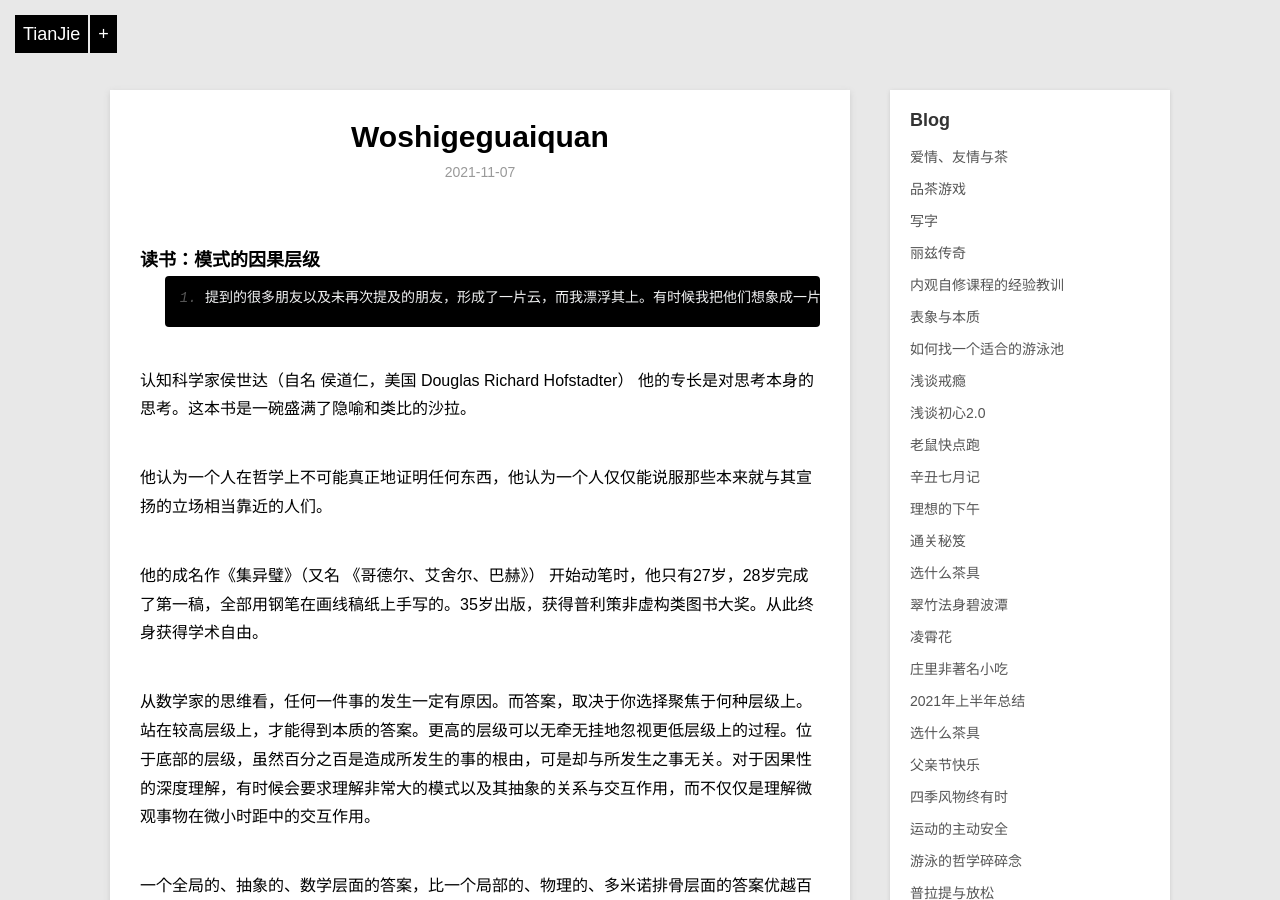
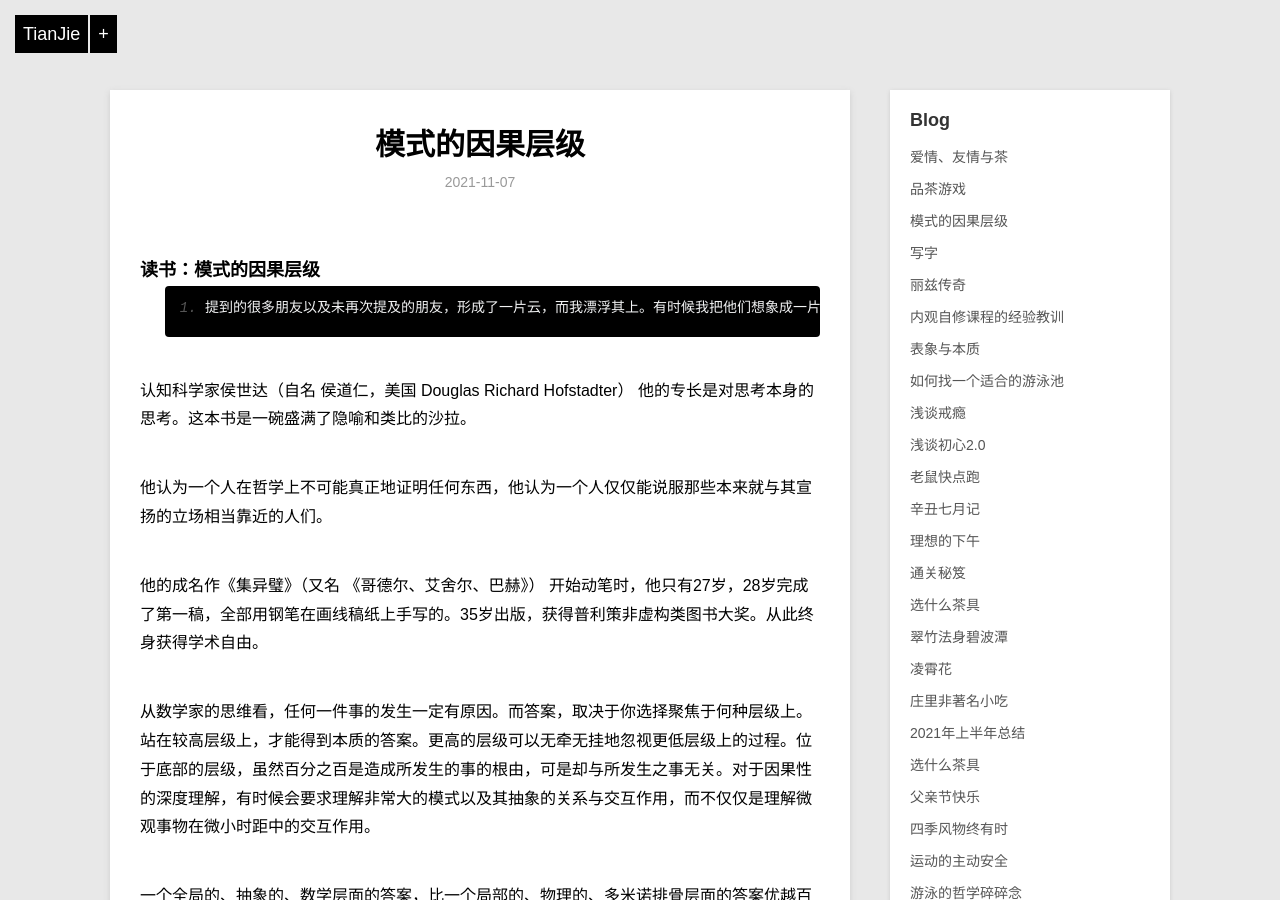
Before and after one commit to violettianjie/violettianjie.github.io, a Jekyll site: the page built from _posts/blog/2021-11-07-woshigeguaiquan.md, in a window 1280 px wide and 900 px high. Built offline with Jekyll 4.4.1, drawn with Linux system fonts in a browser that asks for light colours; our own code applies the rules of GitHub Pages for plain Markdown files.

Commit message:
Update 2021-11-07-woshigeguaiquan.md

```diff
--- a/_posts/blog/2021-11-07-woshigeguaiquan.md
+++ b/_posts/blog/2021-11-07-woshigeguaiquan.md
@@ -1,3 +1,10 @@
+---
+layout: post
+title: " 模式的因果层级 "
+description: "读书笔记"
+category: blog
+---
+
 
 ### 读书：模式的因果层级
 
```
